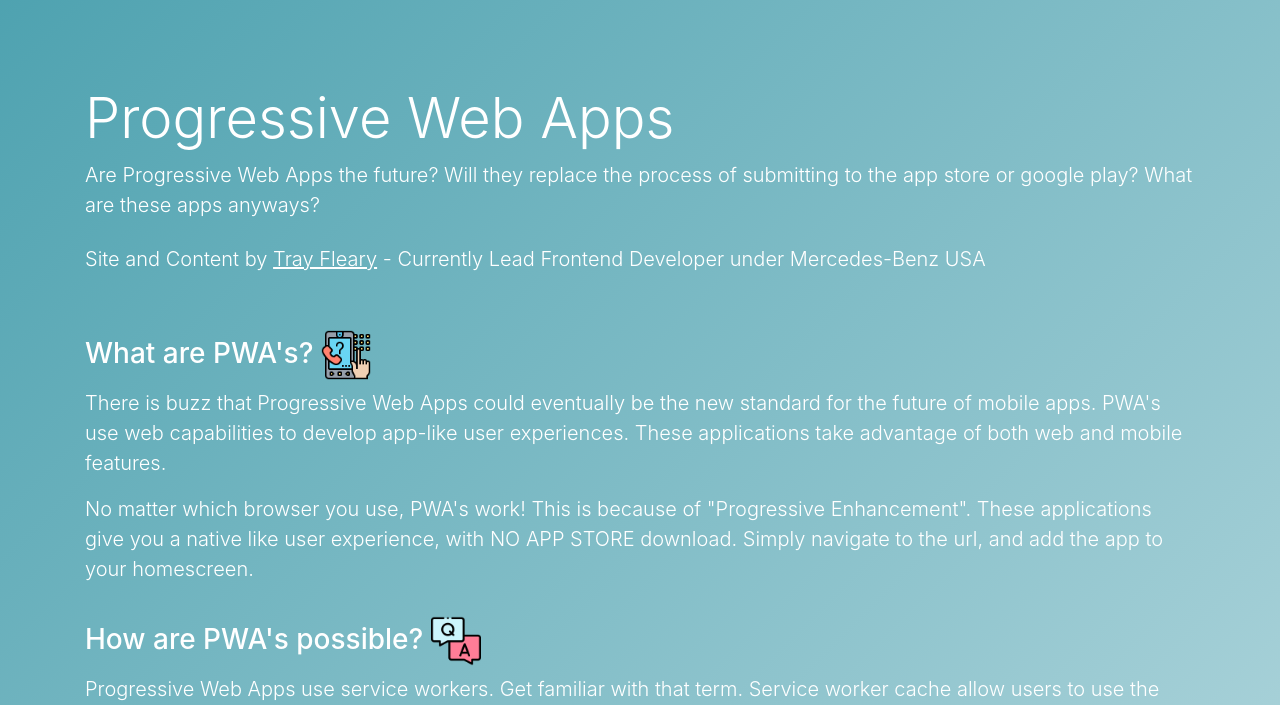
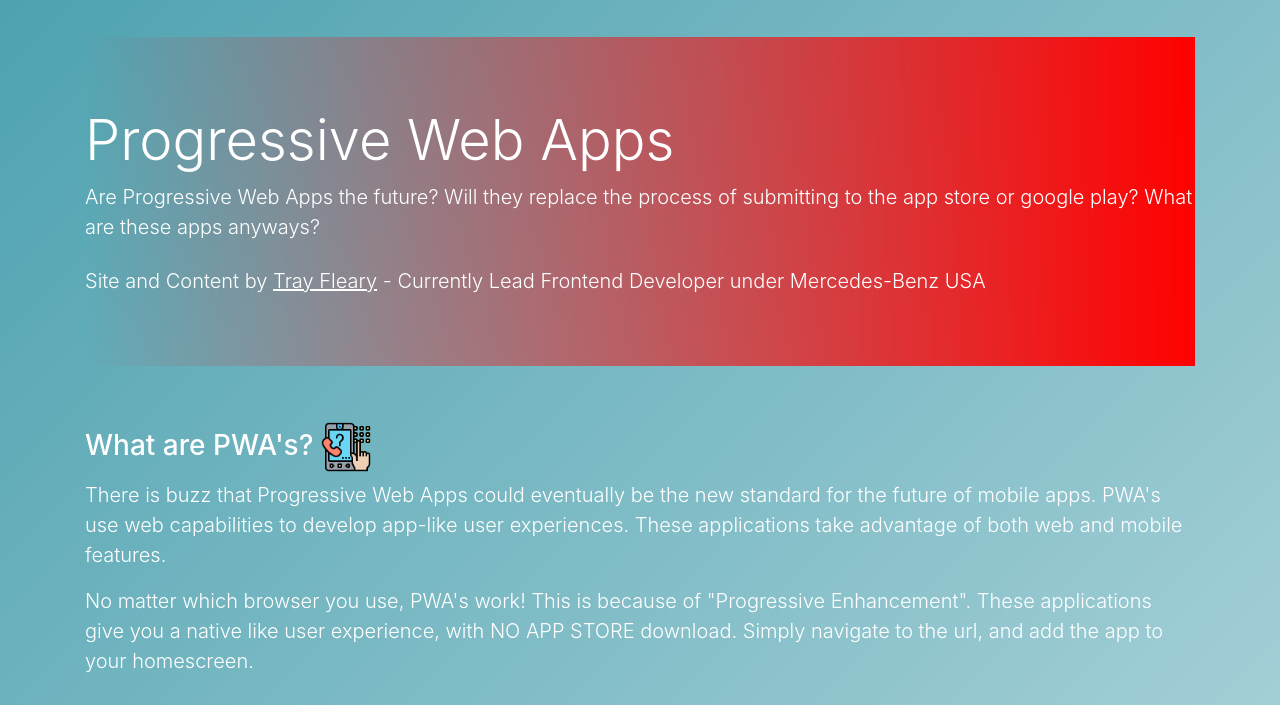
Before and after one commit to tflearydev/PWA-Love, a plain HTML site: page index.html in a window 1280 px wide. Shown: the part 59-764 px from the top of the page. Drawn offline with nearby package versions, Linux system fonts and the light colour scheme.

Commit message:
updated header

```diff
--- a/index.html
+++ b/index.html
@@ -66,7 +66,7 @@
     <!-- For demo purposes -->
     <div class="container">
         <div class="pt-5 text-white">
-            <header class="py-5 mt-5 animated bounce">
+            <header class=" mt-5 mb-5 animated bounce" style="background-image: linear-gradient(to right, rgba(255,0,0,0), rgba(255,0,0,1)); padding: 70px 0 70px 0">
                 <h1 class="display-4">Progressive Web Apps</h1>
                 <p class="lead mb-0">Are Progressive Web Apps the future? Will they replace the process of submitting to the app store or google play? What are these apps anyways?</p>
                 <br>
```
